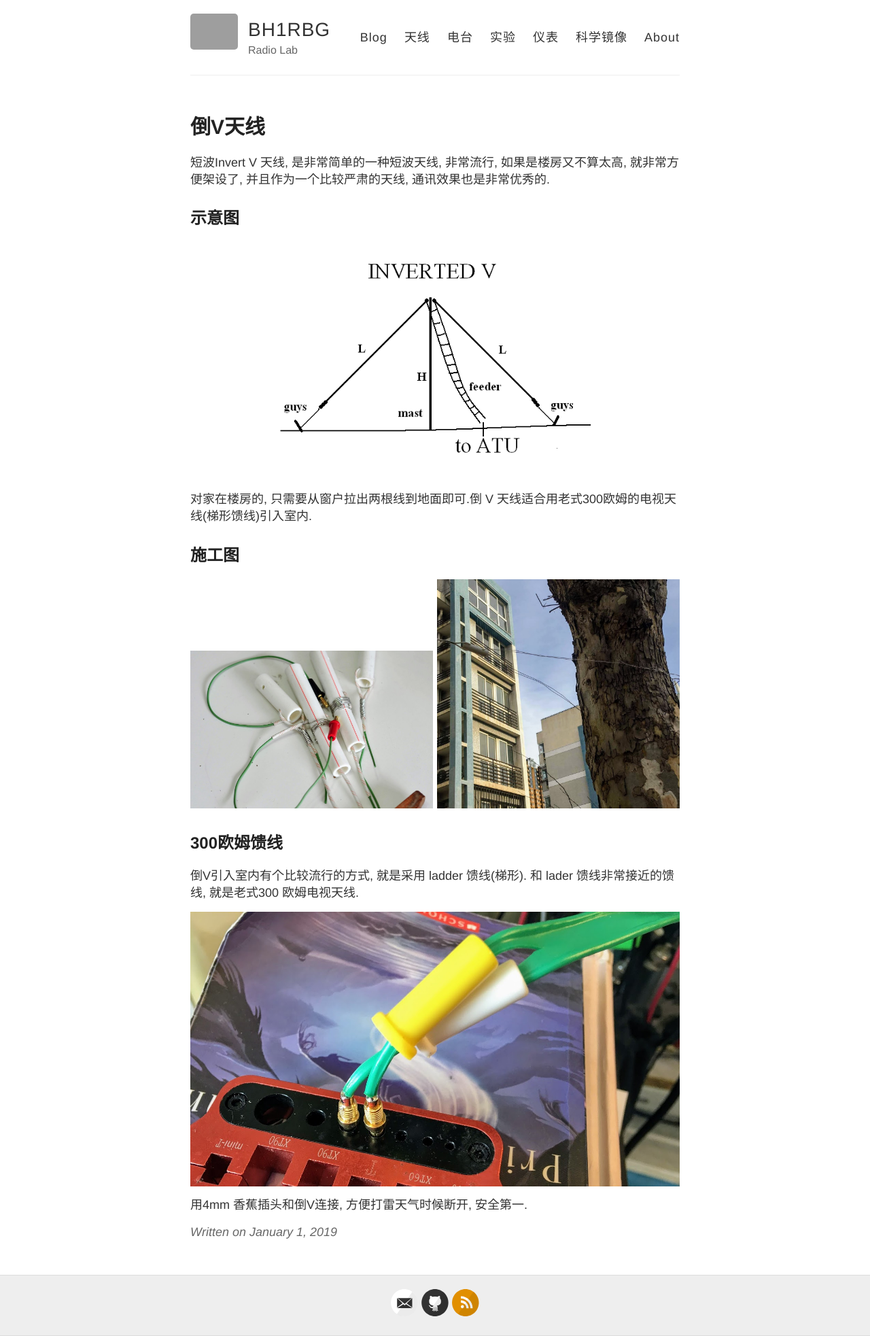
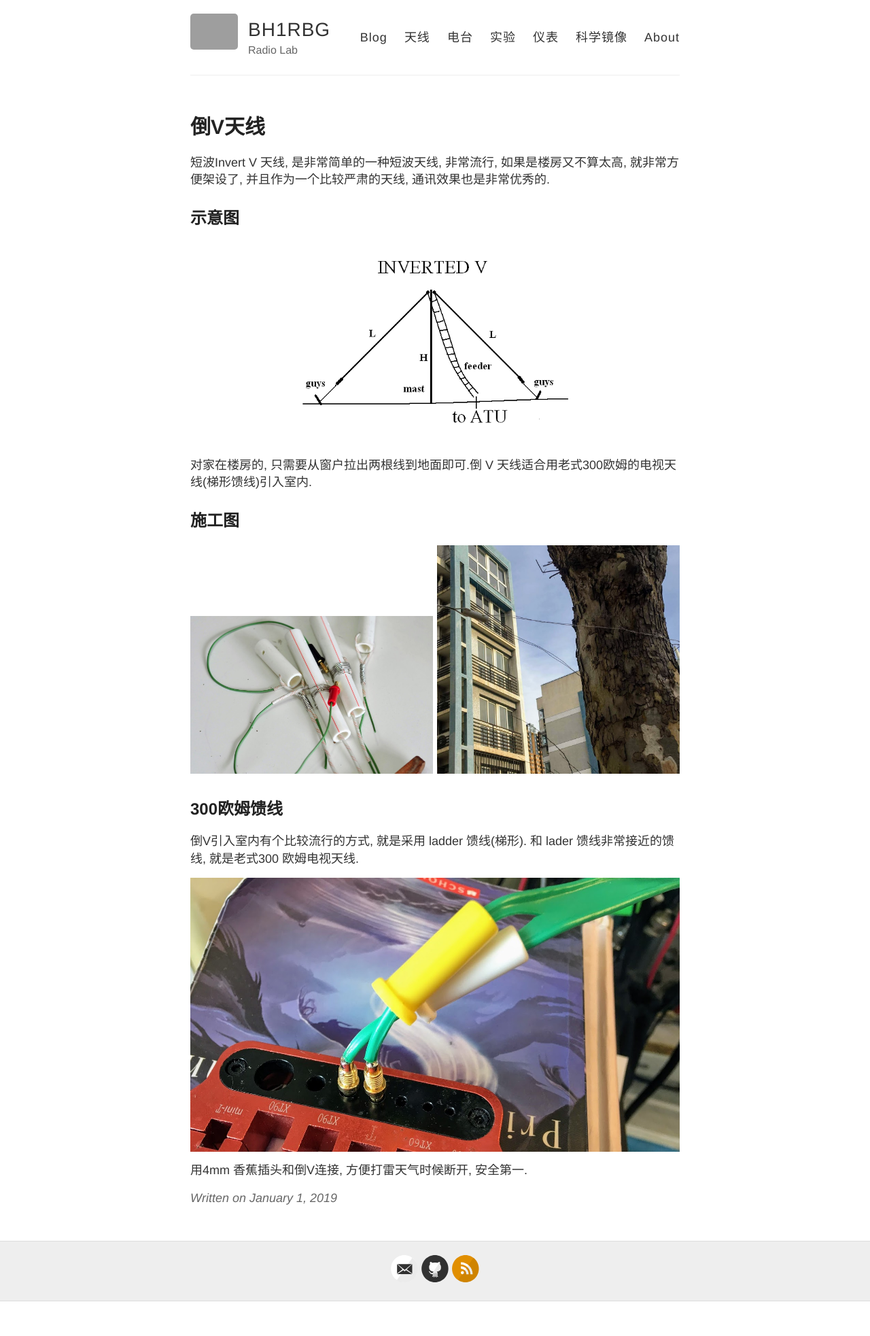
Before and after one commit to bh1rbg/bh1rbg.github.io, a Jekyll site: the page built from _posts/2019-1-01-invertv-antenna.md, in a window 1280 px wide. Shown: the whole page at 68% size. Built offline with Jekyll 4.4.1, drawn with Linux system fonts in a browser that asks for light colours; after the commit the page ends 1914 px from its top, so only the background shows below that; grey boxes are pictures that could not be loaded.

Commit message:
never use height control image: on mobile it's gonna stretch

```diff
--- a/_posts/2019-1-01-invertv-antenna.md
+++ b/_posts/2019-1-01-invertv-antenna.md
@@ -8,7 +8,7 @@
 
 ## 示意图
 
-<img src="{{site.baseurl}}/images/invertedv.gif" class="center"  height="350px"/>
+<img src="{{site.baseurl}}/images/invertedv.gif" class="center"  width="450px"/>
 
 
 <!--more-->
```
Also changed, not shown: _posts/2020-4-13-DH1718-fix.md (+1 -1 lines).
